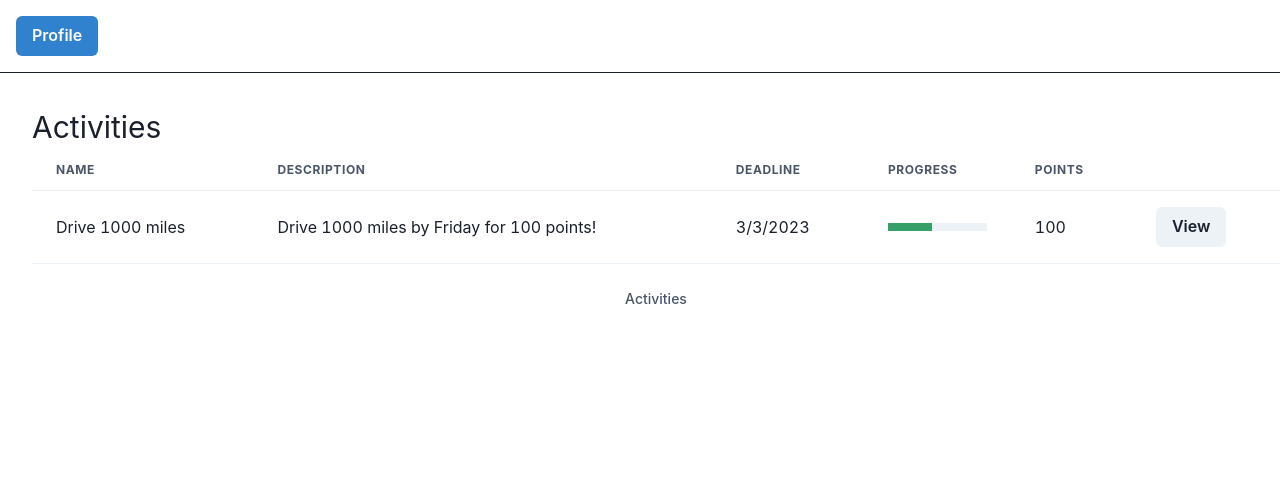
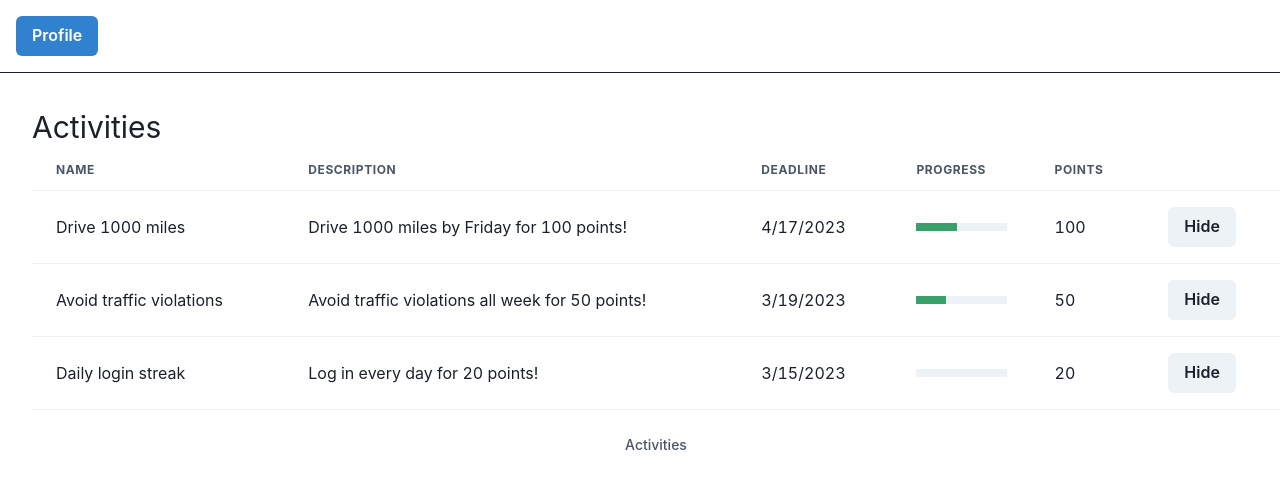
Before and after one commit to BlakeDavis34/4910, a React (Create React App) app in the folder driver-rewards/: page /activities in a window 1280 px wide. Shown: the top 488 px of the page. Built offline with nearby package versions, Linux system fonts and the light colour scheme.

Commit message:
Views Now Working
View for all accounts are working

```diff
--- a/driver-rewards/src/pages/Activities/Activities.js
+++ b/driver-rewards/src/pages/Activities/Activities.js
@@ -1,86 +1,75 @@
+import { useState } from "react";
 import {
+  Button,
+  Link,
+  Progress,
   Table,
+  TableCaption,
+  Tbody,
+  Td,
+  Text,
+  Th,
   Thead,
-    Tbody,
-    Tfoot,
   Tr,
-    Th,
-    Td,
-    TableCaption,
-    TableContainer,
-    Text,
-    Button,
-    Progress,
-    Card,
-    CardBody,
-    CardFooter,
-    Heading,
-    Image,
-    Divider,
-    Stack,
-    Link
-    // createColumnHelper
-} from '@chakra-ui/react'
+} from "@chakra-ui/react";
 
-import {useState} from "react";
+function Activity({ name, description, deadline, progress, points }) {
+  const [isHidden, setIsHidden] = useState(false);
 
+  return (
+    <>
+      <Tr display={isHidden ? "none" : "table-row"}>
+        <Td>{name}</Td>
+        <Td>{description}</Td>
+        <Td>{deadline}</Td>
+        <Td>
+          <Progress colorScheme="green" size="sm" value={progress * 100} />
+        </Td>
+        <Td>{points}</Td>
+        <Td>
+          <Button
+            onClick={() => {
+              setIsHidden((prevIsHidden) => !prevIsHidden);
+            }}
+          >
+            {isHidden ? "View" : "Hide"}
+          </Button>
+        </Td>
+      </Tr>
+    </>
+  );
+}
+
+const Activities = () => {
   const activities = [
     {
-        name: 'Drive 1000 miles',
-        description: 'Drive 1000 miles by Friday for 100 points!',
-        deadline: '3/3/2023',
-        progress: 45/100,
-        points: 100
+      name: "Drive 1000 miles",
+      description: "Drive 1000 miles by Friday for 100 points!",
+      deadline: "4/17/2023",
+      progress: 0.45,
+      points: 100,
     },
-]
+    {
+      name: "Avoid traffic violations",
+      description: "Avoid traffic violations all week for 50 points!",
+      deadline: "3/19/2023",
+      progress: 0.33,
+      points: 50,
+    },
+    {
+      name: "Daily login streak",
+      description: "Log in every day for 20 points!",
+      deadline: "3/15/2023",
+      progress: 0,
+      points: 20,
+    },
+  ];
 
-const getActivities = () => {
-    let actList = []
-    activities.forEach(a => {
-        actList.push(<>
-        {/*<Th></Th>*/}
-        </>)
-    })
-}
-
-
-
-const Activities = () => {
-
-    const [card, setCard] = useState(false)
-
-    const activityCard = (
-        <>
-            <Card maxW='sm'>
-                <CardBody>
-                    <Stack mt='6' spacing='3'>
-                        <Heading size='md'>Drive 1000 miles</Heading>
-                        <Text>
-                            Drive 1000 miles by Friday for 100 points!
-                        </Text>
-                        <Text color='blue.600' fontSize='2xl'>
-                            100 pts
-                        </Text>
-                    </Stack>
-                </CardBody>
-                <Divider />
-                <CardFooter>
-                    <Button onClick = {(e) => {
-                        setCard(false)
-                    }}>Close</Button>
-                </CardFooter>
-            </Card>
-        </>
-    )
-
-    if(card){
-        return activityCard
-    }
   return (
     <>
       <Text fontSize="3xl">Activities</Text>
-            <TableContainer>
-                <Table variant='simple'>
+
+      <Table>
         <TableCaption>Activities</TableCaption>
         <Thead>
           <Tr>
@@ -93,31 +82,14 @@ const Activities = () => {
           </Tr>
         </Thead>
         <Tbody>
-                        {/*{driverlist}*/}
+          {activities.map((activity) => (
+            <Activity {...activity} key={activity.name} />
+          ))}
+        </Tbody>
+      </Table>
+    </>
+  );
+};
 
-                        <Tr>
-                            <Td>{activities[0].name}</Td>
-                            <Td>{activities[0].description}</Td>
-                            <Td>{activities[0].deadline}</Td>
-                            <Td>
-                                <Progress colorScheme='green' size='sm' value={activities[0].progress * 100} />
-                            </Td>
-                            {/*<Td>{activities[0].progress}</Td>*/}
-                            <Td>{activities[0].points}</Td>
-                            <Td>
-                                <Button onClick = {(e) => {
-                                    setCard(true)
-                                }}>View</Button>
-                            </Td>
-                        </Tr>
 
-                    </Tbody>
-
-                </Table>
-            </TableContainer>
-        </>
-    )
-
-}
-
-export default Activities
+export default Activities;
--- a/driver-rewards/src/pages/Dashboard/Dashboard.js
+++ b/driver-rewards/src/pages/Dashboard/Dashboard.js
@@ -19,6 +19,7 @@ const Dashboard = () => {
   const [unreadMessages, setUnreadMessages] = useState([]);
   const [isMessagesOpen, setIsMessagesOpen] = useState(false);
   const [view, setView] = useState(0);
+  const [adview, setAdview] = useState(0);
 
   useEffect(() => {
     try {
@@ -27,6 +28,8 @@ const Dashboard = () => {
         console.log('AT GETDATA = ' + JSON.stringify(response.data));
         setLoading(false);
         setUser(response.data.user);
+        setView(response.data.user.accountType);
+        console.log('View is ' + view);
       });
     } catch (error) {
       setLoading(false);
@@ -34,6 +37,9 @@ const Dashboard = () => {
       console.log(error);
     }
   }, []);
+
+
+  console.log("VIEW IS " + view)
 
   const handleSendMessage = (to, body) => {
     const newMessage = {
@@ -61,21 +67,22 @@ const Dashboard = () => {
     return <Loading />;
   }
 
-  if (view == 0){
+
+  //ADMIN
+  if (view == 3){
+    if (adview == 0){
         return (
             <div>
-        <Select value={view} onChange={(event) => setView(parseInt(event.target.value))} variant="filled" maxWidth="200px" mx="auto" mb="1em">
+              <Select value={adview} onChange={(event) => setAdview(parseInt(event.target.value))} variant="filled" maxWidth="200px" mx="auto" mb="1em">
                 <option value={0}>Admin</option>
                 <option value={1}>Sponsor</option>
                 <option value={2}>Driver</option>
               </Select>
               ADMIN VIEW:
-
             </div>
           );
-
     }
-  if (view == 1){
+    if (adview == 1){
         return (
             <Router>
               <div>
@@ -98,7 +105,7 @@ const Dashboard = () => {
                   </DrawerContent>
                 </Drawer>
 
-          <Select value={view} onChange={(event) => setView(parseInt(event.target.value))} variant="filled" maxWidth="200px" mx="auto" mb="1em">
+                <Select value={adview} onChange={(event) => setAdview(parseInt(event.target.value))} variant="filled" maxWidth="200px" mx="auto" mb="1em">
                   <option value={0}>Admin</option>
                   <option value={1}>Sponsor</option>
                   <option value={2}>Driver</option>
@@ -129,6 +136,118 @@ const Dashboard = () => {
             </Router>
           );
     }
+
+
+    if (adview == 2){
+        return (
+            <Router>
+              <div>
+                <IconButton
+                  icon={<FaEnvelope />}
+                  className="message"
+                  aria-label="Messages"
+                  onClick={handleOpenMessages}
+                  style={{ position: 'absolute', top: '20px', right: '10px' }} // Added style to position the icon
+                />
+
+                <Drawer isOpen={isMessagesOpen} placement="right" onClose={() => setIsMessagesOpen(false)}>
+                  <DrawerOverlay />
+                  <DrawerContent>
+                    <DrawerCloseButton />
+                    <DrawerHeader>Messages</DrawerHeader>
+                    <DrawerBody>
+                      <Messages messages={messages} unreadMessages={unreadMessages} sendMessage={handleSendMessage} />
+                    </DrawerBody>
+                  </DrawerContent>
+                </Drawer>
+
+                <Select value={adview} onChange={(event) => setAdview(parseInt(event.target.value))} variant="filled" maxWidth="200px" mx="auto" mb="1em">
+                  <option value={0}>Admin</option>
+                  <option value={1}>Sponsor</option>
+                  <option value={2}>Driver</option>
+                </Select>
+                <Tabs isFitted variant="soft-rounded" colorScheme="green">
+                  <TabList mb="1em">
+                    <Tab>Activities</Tab>
+                    <Tab>Catalog</Tab>
+                    <Tab>Points</Tab>
+                  </TabList>
+                  <TabPanels>
+                    <TabPanel>
+                      <Activities />
+                    </TabPanel>
+                    <TabPanel>
+                      <p>Catalog:</p>
+                    </TabPanel>
+                    <TabPanel>
+                      <Graph/>
+                      <PointHistory/>
+                    </TabPanel>
+                  </TabPanels>
+                </Tabs>
+              </div>
+            </Router>
+          );
+    }
+  }
+
+//UNAPPROVED DRIVER
+  if (view == 0){
+    return (
+        <div>
+            You Have Not Yet Been Approved
+        </div>
+    );
+  }
+
+  //APPROVED DRIVER
+  if (view == 1){
+    return (
+        <Router>
+          <div>
+            <IconButton
+              icon={<FaEnvelope />}
+              className="message"
+              aria-label="Messages"
+              onClick={handleOpenMessages}
+              style={{ position: 'absolute', top: '20px', right: '10px' }} // Added style to position the icon
+            />
+
+            <Drawer isOpen={isMessagesOpen} placement="right" onClose={() => setIsMessagesOpen(false)}>
+              <DrawerOverlay />
+              <DrawerContent>
+                <DrawerCloseButton />
+                <DrawerHeader>Messages</DrawerHeader>
+                <DrawerBody>
+                  <Messages messages={messages} unreadMessages={unreadMessages} sendMessage={handleSendMessage} />
+                </DrawerBody>
+              </DrawerContent>
+            </Drawer>
+            <Tabs isFitted variant="soft-rounded" colorScheme="green">
+              <TabList mb="1em">
+                <Tab>Activities</Tab>
+                <Tab>Catalog</Tab>
+                <Tab>Points</Tab>
+              </TabList>
+              <TabPanels>
+                <TabPanel>
+                  <Activities />
+                </TabPanel>
+                <TabPanel>
+                  <p>Catalog:</p>
+                </TabPanel>
+                <TabPanel>
+                  <Graph/>
+                  <PointHistory/>
+                </TabPanel>
+              </TabPanels>
+            </Tabs>
+          </div>
+        </Router>
+      );
+  }
+
+  //SPONSOR
   if (view == 2){
     return (
         <Router>
@@ -151,30 +270,22 @@ const Dashboard = () => {
                 </DrawerBody>
               </DrawerContent>
             </Drawer>
-
-          <Select value={view} onChange={(event) => setView(parseInt(event.target.value))} variant="filled" maxWidth="200px" mx="auto" mb="1em">
-            <option value={0}>Admin</option>
-            <option value={1}>Sponsor</option>
-            <option value={2}>Driver</option>
-          </Select>
             <Tabs isFitted variant="soft-rounded" colorScheme="green">
               <TabList mb="1em">
                 <Tab>Activities</Tab>
                 <Tab>Catalog</Tab>
-              <Tab>Points</Tab>
+                <Tab>My Drivers</Tab>
               </TabList>
               <TabPanels>
                 <TabPanel>
+                <Button onClick={() => { window.location.href = '/activities/create' }} href="/activities/create">Create Activity</Button>
                   <Activities />
                 </TabPanel>
                 <TabPanel>
                   <p>Catalog:</p>
                 </TabPanel>
                 <TabPanel>
-                <Graph/>
-
-
-                <PointHistory/>
+                  My Drivers:
                 </TabPanel>
               </TabPanels>
             </Tabs>
```
Also changed, not shown: driver-rewards/src/pages/Activities/Activities.css (added). Lines whose indentation alone changed are shown as unchanged.
